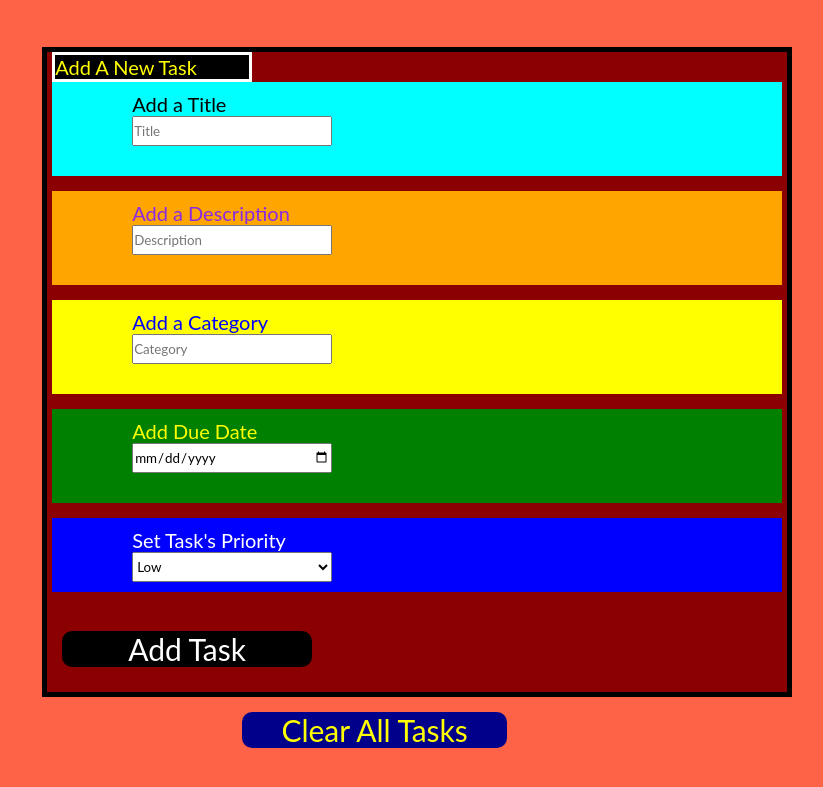
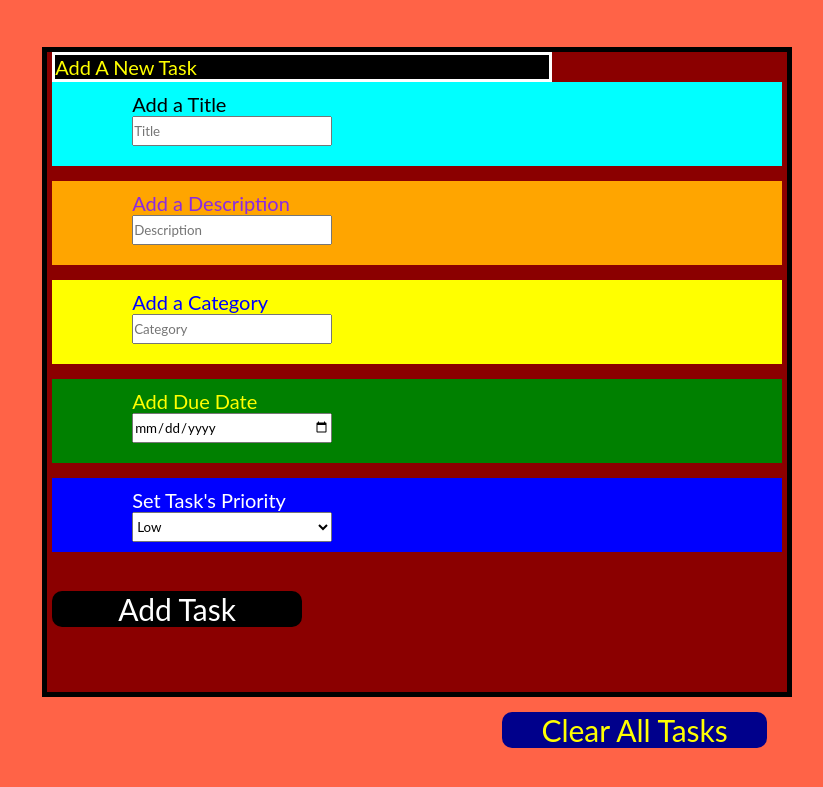
Before and after one commit to conon2023/triple-achieve, a plain HTML site: page index.html in a window 1280 px wide. Shown: the part 197-984 px from the top of the page, without its empty margins (332-1155 px from the left). Before the commit the page ends 945 px from the top, so only its background shows below. Drawn offline with Linux system fonts and the light colour scheme.

Commit message:
made adjustments to display fields. Everything seems to be working well.

```diff
--- a/styles.css
+++ b/styles.css
@@ -10,7 +10,7 @@ input,
 textarea {
   width: 200px; /* Change the width */
   height: 30px; /* Change the height */
-  margin-bottom: 20px;
+  margin-bottom: 10px;
 }
 
 select[name="priority"] {
@@ -138,7 +138,7 @@ h2{
   border-style: dashed;
   border-width: 4px;
   border-color: black;
-  width: 300px;
+  width: 500px;
   height: 30px;
 }
 
@@ -149,18 +149,19 @@ margin-left: 500px;
   font-size: 20px;
   padding-bottom: 10px;
 
+
 }
 
 p {
 font-size: 20px;
-background:fixed;
+background: scroll;
 background-color:black;
 border-style: solid;
 border-width: 3px;
 border-color: white;
 /* margin-bottom: 10px; */
 padding-top: 0px;
-width: 200px;
+width: 500px;
 height: 30px;
 color: yellow;
 text-align:left
@@ -171,7 +172,7 @@ text-align:left
   background-color: black;
   color: white;
   width: 250px;
-  margin-left: 10px;
+  margin-left: 0px;
   border: none;
   margin-top: 0px;
   transition: background-color 0.3s;
@@ -182,8 +183,8 @@ text-align:left
   background-color: green;
 }
 #clear-tasks {
-  margin-left: 200px;
-  margin-bottom: 0px;
+  margin-left: 460px;
+  margin-bottom: 100px;
   font-size: 30px;
   background-color: darkblue;
   color: yellow;
```
